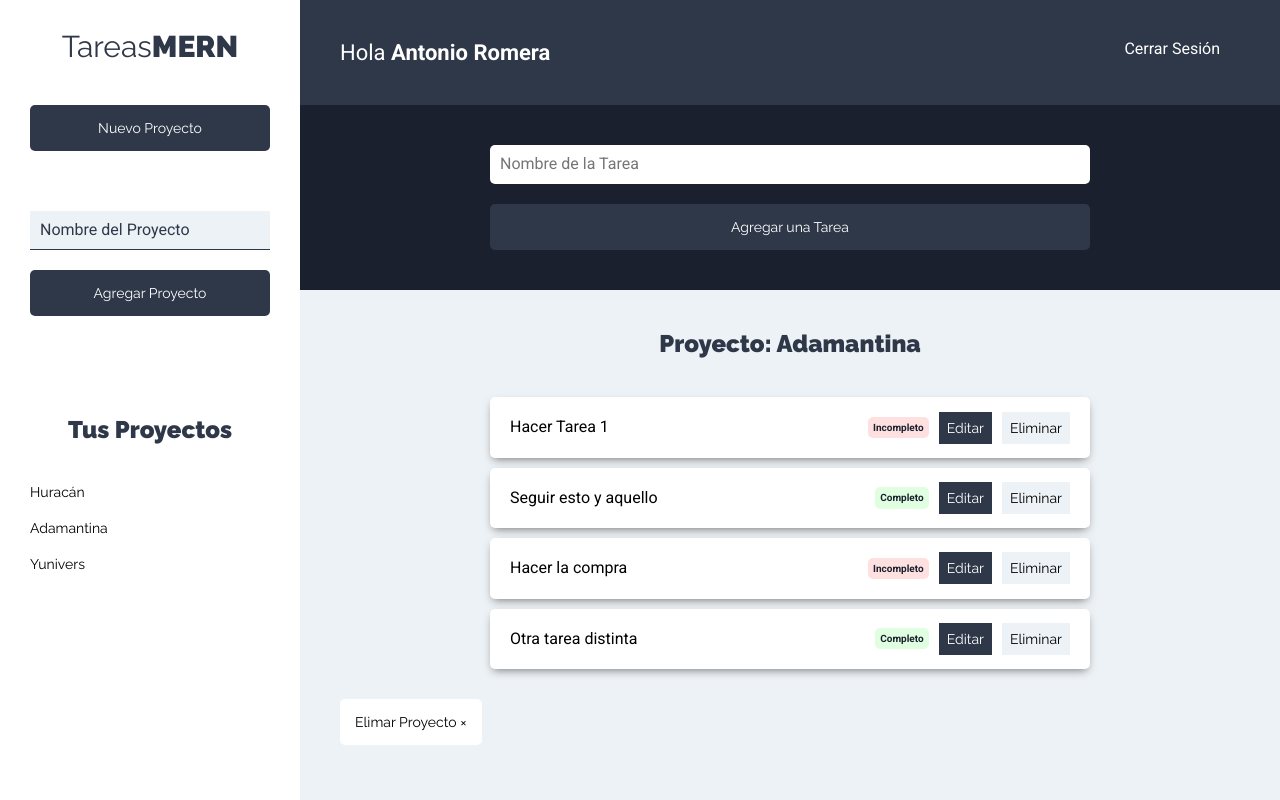
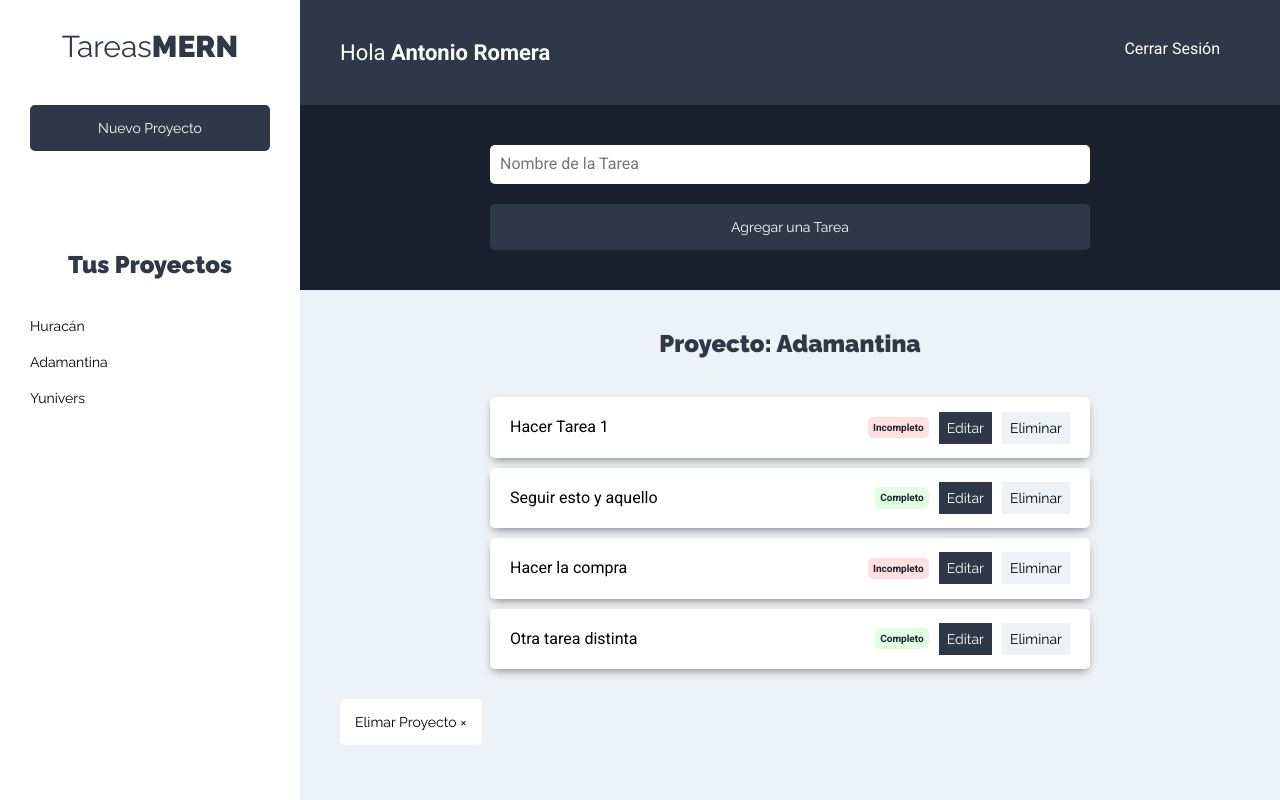
Before and after one commit to AJ-Romera/app-tareas-mern, a React (Create React App) app: page /proyectos in a window 1280 px wide. Built offline with nearby package versions, Linux system fonts and the light colour scheme.

Commit message:
Carga el State de Formulario Mediante Context && Form Condicional

```diff
--- a/src/components/proyectos/NuevoProyecto.js
+++ b/src/components/proyectos/NuevoProyecto.js
@@ -1,6 +1,10 @@
-import React, { useState } from 'react'
+import React, { useContext, useState } from 'react';
+import proyectoContext from '../../context/proyectos/proyectoContext';
 
 function NuevoProyecto() {
+    // Obtener el state del formulario
+    const proyectosContext = useContext(proyectoContext);
+    const { formulario } = proyectosContext;
 
     // State para Proyecto
     const [proyecto, setProyecto] = useState({
@@ -11,15 +15,15 @@ function NuevoProyecto() {
     const { nombre } = proyecto;
 
     // Lee el contenido del Input
-    const onChangeProyecto = e => {
+    const onChangeProyecto = (e) => {
         setProyecto({
             ...proyecto,
-            [e.target.name] : e.target.value
-        })
-    }
+            [e.target.name]: e.target.value,
+        });
+    };
 
     // Cuando el usuario envia el proyecto
-    const onSubmitProyecto = e => {
+    const onSubmitProyecto = (e) => {
         e.preventDefault();
 
         // Validación del proyecto
@@ -27,20 +31,36 @@ function NuevoProyecto() {
         // Agregar el Stake
 
         // Reiniciar el form
-    }
+    };
 
     return (
         <>
             <button type='button' className='btn btn-block btn-primario'>
                 Nuevo Proyecto
             </button>
-            <form className='formulario-nuevo-proyecto' onSubmit={onSubmitProyecto}>
-                <input type="text" className='input-text' placeholder='Nombre del Proyecto' name='nombre' value={nombre} onChange={onChangeProyecto} />
+            {formulario ? (
+                <form
+                    className='formulario-nuevo-proyecto'
+                    onSubmit={onSubmitProyecto}
+                >
+                    <input
+                        type='text'
+                        className='input-text'
+                        placeholder='Nombre del Proyecto'
+                        name='nombre'
+                        value={nombre}
+                        onChange={onChangeProyecto}
+                    />
 
-                <input type="submit" className='btn btn-primario btn-block' value='Agregar Proyecto' />
-            </form>
+                    <input
+                        type='submit'
+                        className='btn btn-primario btn-block'
+                        value='Agregar Proyecto'
+                    />
+                </form>
+            ) : null}
         </>
-    )
+    );
 }
 
-export default NuevoProyecto
+export default NuevoProyecto;
```
